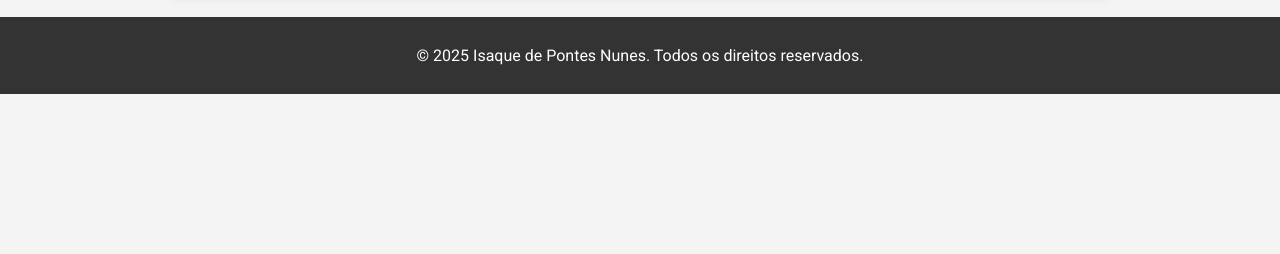
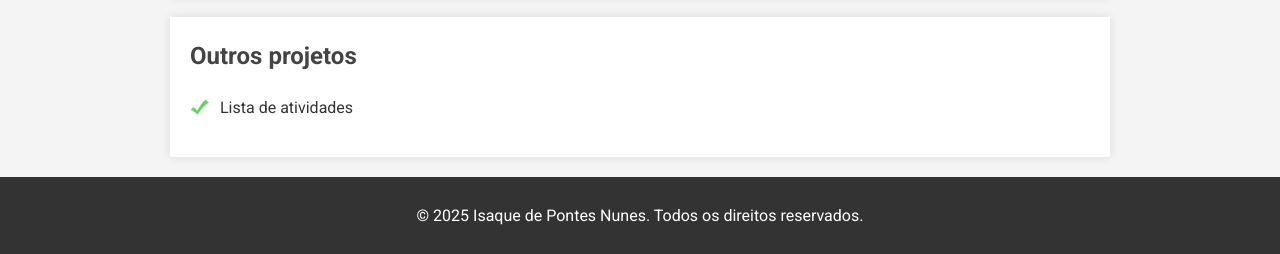
Before and after one commit to IsaqueNunes123/IsaqueNunes-Portifolio, a plain HTML site: page index.html in a window 1280 px wide. Shown: the part 3769-4023 px from the top of the page. Before the commit the page ends 3863 px from the top, so only its background shows below. Drawn offline with Linux system fonts and the light colour scheme.

Commit message:
seção de projetos

```diff
--- a/index.html
+++ b/index.html
@@ -119,6 +119,15 @@
         </ul>
     </section>
 
+    <section id="projetos">
+        <h2>Outros projetos</h2>
+            <ul>
+                <li href="https://listadeatt.onrender.com">Lista de atividades</li>
+
+            </ul>
+
+    </section>
+
     <footer>
         <p>&copy; 2025 Isaque de Pontes Nunes. Todos os direitos reservados.</p>
     </footer>
```
